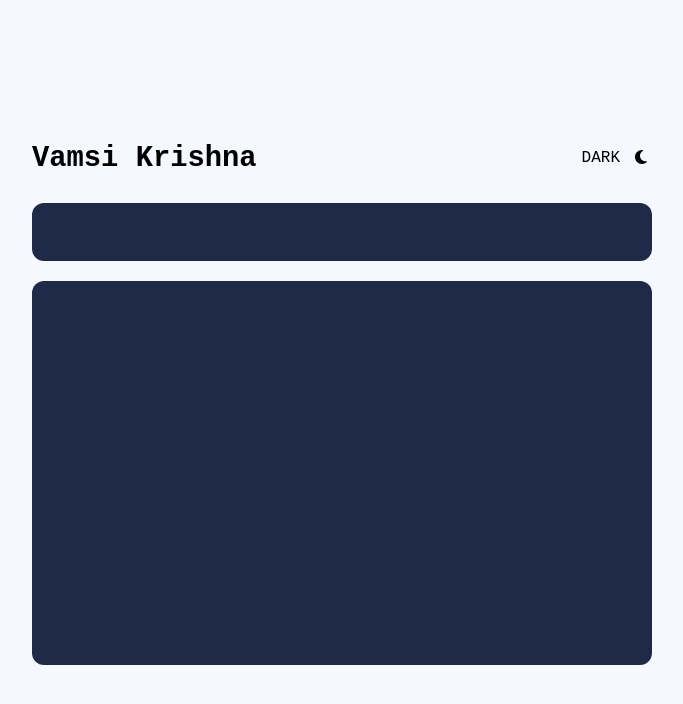
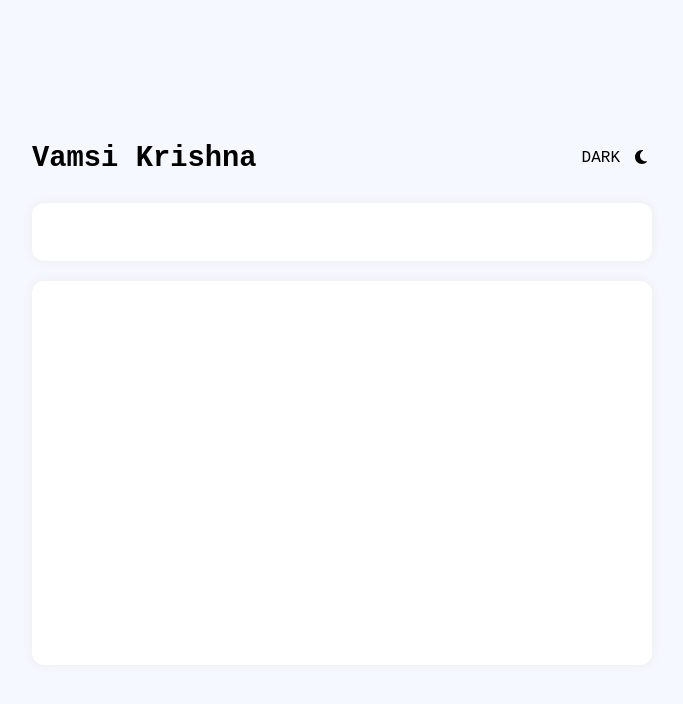
Before and after one commit to vamsi-tupakula/GitHub_User_Search_App, a React (Create React App) app: page / in a window 1280 px wide. Shown: the top 704 px of the page, without its empty margins (298-981 px from the left). Built offline with nearby package versions, Linux system fonts and the light colour scheme.

Commit message:
proper light and dark mode added... - UI

```diff
--- a/src/App.js
+++ b/src/App.js
@@ -10,14 +10,10 @@ function App() {
   const changeTheme = () => {
     if (theme === 'light') {
       document.body.style.backgroundColor = '#141d2f';
-      document.body.style.color = '#ffffff';
-      document.getElementById('search-details').style.backgroundColor = '#1e2a47';
       document.getElementById('user-details').style.backgroundColor = '#1e2a47';
       setTheme('dark');
     } else {
       document.body.style.backgroundColor = '#f6f8ff';
-      document.body.style.color = '#000000';
-      document.getElementById('search-details').style.backgroundColor = '#ffffff';
       document.getElementById('user-details').style.backgroundColor = '#ffffff';
       setTheme('light');
     }
@@ -26,8 +22,8 @@ function App() {
   return (
     <div className="container">
       <Header theme={theme} changeTheme={changeTheme}/>
-      <SearchContainer />
-      <DetailsPane />
+      <SearchContainer theme={theme}/>
+      <DetailsPane theme={theme}/>
     </div>
   );
 }
--- a/src/components/DetailsPane.jsx
+++ b/src/components/DetailsPane.jsx
@@ -1,8 +1,8 @@
 import './css/DetailsPane.css';
 
-function DetailsPane() {
+function DetailsPane(props) {
   return (
-    <div className="details_pane" id='user-details'>
+    <div className={`details_pane ${props.theme}`} id='user-details'>
 
     </div>
   );
--- a/src/components/Header.jsx
+++ b/src/components/Header.jsx
@@ -6,7 +6,7 @@ import './css/Header.css';
 function Header(props) {
 
   return (
-    <div className="header">
+    <div className={`header ${props.theme}`}>
       <p className="name">Vamsi Krishna</p>
       <div className="light_dark_change">
         <p>{(props.theme === 'light') ? 'DARK' : 'LIGHT'}</p>
--- a/src/components/SearchContainer.jsx
+++ b/src/components/SearchContainer.jsx
@@ -1,8 +1,8 @@
 import './css/SearchContainer.css'
 
-function SearchContainer() {
+function SearchContainer(props) {
     return (
-        <div className="search_bar_container" id='search-details'>
+        <div className={`search_bar_container ${props.theme}`} id='search-details'>
 
         </div>
     );
--- a/src/components/css/DetailsPane.css
+++ b/src/components/css/DetailsPane.css
@@ -1,5 +1,14 @@
 .container .details_pane {
   width: 100%;
   height: calc(100% - 20% - 40px);
+}
+
+.container .details_pane.light {
+  background-color: #ffffff;
+  box-shadow: 0 0 10px #ececec;
+}
+
+.container .details_pane.dark {
   background-color: #1e2a47;
+  box-shadow: 0 0 5px #646464;
 }
--- a/src/components/css/Header.css
+++ b/src/components/css/Header.css
@@ -12,6 +12,14 @@
   font-weight: bold;
 }
 
+.container .header.dark {
+  color: #ffffff;
+}
+
+.container .header.light {
+  color: #000000;
+}
+
 .container .header .light_dark_change {
   display: flex;
   gap: 15px;
--- a/src/components/css/SearchContainer.css
+++ b/src/components/css/SearchContainer.css
@@ -1,5 +1,14 @@
 .container .search_bar_container {
   width: 100%;
   height: 11%;
+}
+
+.container .search_bar_container.light {
+  background-color: #ffffff;
+  box-shadow: 0 0 10px #ececec;
+}
+
+.container .search_bar_container.dark {
   background-color: #1e2a47;
+  box-shadow: 0 0 5px #646464;
 }
```
